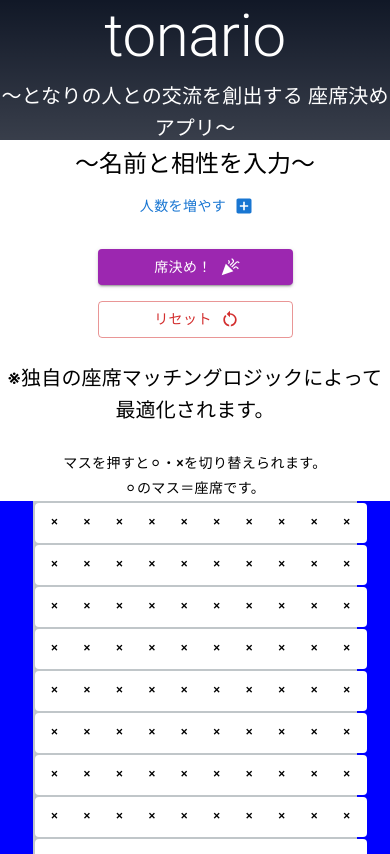
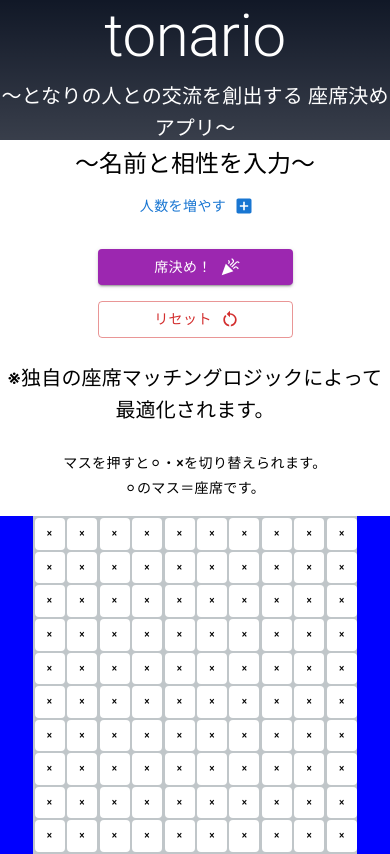
Before and after one commit to Cauchy27/tonario, a Next.js app: page / in a window 390 px wide. Built offline with nearby package versions, Linux system fonts and the light colour scheme.

Commit message:
読み込み時の画面幅に応じて、一部のフォントサイズを調整

```diff
--- a/app/page.tsx
+++ b/app/page.tsx
@@ -28,6 +28,8 @@ const Main:NextPage = () => {
   const [NameList, setNameList] = useState<NameList[]>([]);
   const [sittingMap, setSittingMap] = useState<string[][]>(defaultMap);
 
+  const [windowWidth, setWindowWidth] = useState<number>(0);
+
   // const [mapLength, setMapLenght] = useState<number>(10);
 
   // ロード時にローカルにデータを持っていれば呼び出し
@@ -46,6 +48,9 @@ const Main:NextPage = () => {
     // if(loadMapLength != ""){
     //   setMapLenght(JSON.parse(localStorage.getItem("mapLength")??""))
     // }
+
+    console.log( window.innerWidth,  window.innerHeight);
+    setWindowWidth(window.innerWidth);
   },[])
 
   const addNameList = () => {
@@ -386,21 +391,24 @@ const Main:NextPage = () => {
                                   bgcolor:sittingMap[key_col][key_row]==""?"blue":(sittingMap[key_col][key_row]=="×"?"white":"#ff8c00"),
                                   width:"100%",
                                   height:"100%",
-                                  minHeight:"40px",
-                                  minWidth:"40px",
+                                  minHeight:"30px",
+                                  minWidth:"30px",
                                 }}
                                 size="small"
                               >
-                                <p
-                                  style={{
+                                <Grid
+                                  sx={{
                                     overflow:"hidden",
                                     whiteSpace:"nowrap",
                                     // textOverflow:"ellipsis",
                                     textAlign:"left",
+                                    fontSize:windowWidth>800?"auto":"10px"
                                   }}
                                 >
-                                  {sittingMap[key_col][key_row]!=""?sittingMap[key_col][key_row]:"⚪︎"}
-                                </p>
+                                  { windowWidth > 0 &&
+                                    sittingMap[key_col][key_row]!=""?sittingMap[key_col][key_row]:"⚪︎"
+                                  }
+                                </Grid>
                               </Button>
                           </Grid>
                         )
```
